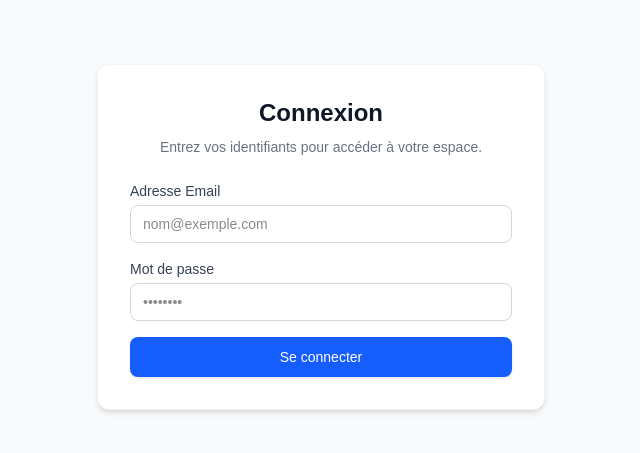
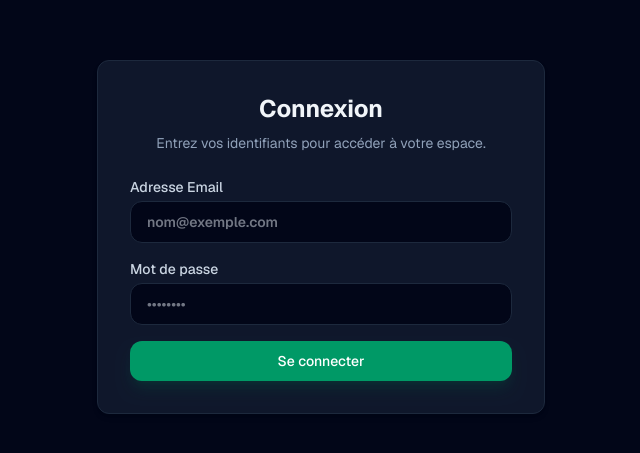
Before and after one commit to dantesShadow/budget, a Next.js app: page / in a window 1280 px wide. Shown: the part 163-616 px from the top of the page, without its empty margins (319-959 px from the left). Built offline with nearby package versions, Linux system fonts and the light colour scheme; no server answers.

Commit message:
Ajustement style de la page de connexion

```diff
--- a/src/app/page.tsx
+++ b/src/app/page.tsx
@@ -2,12 +2,12 @@ import { authenticate } from "@/app/api/auth/[...nextauth]/actions";
 
 export default function HomePage() {
   return (
-    <main className="min-h-screen flex items-center justify-center bg-gray-50 p-4">
-      <div className="w-full max-w-md bg-white rounded-xl shadow-md p-8 border border-gray-100">
-        <h1 className="text-2xl font-bold text-center text-gray-900 mb-2">
+    <main className="min-h-screen bg-slate-950 text-slate-100 font-sans flex items-center justify-center p-4">
+      <div className="w-full max-w-md bg-slate-900 rounded-xl shadow-md p-8 border border-slate-800">
+        <h1 className="text-2xl font-bold text-center text-slate-100 mb-2">
           Connexion
         </h1>
-        <p className="text-sm text-center text-gray-500 mb-6">
+        <p className="text-sm text-center text-slate-400 mb-6">
           Entrez vos identifiants pour accéder à votre espace.
         </p>
 
@@ -15,7 +15,7 @@ export default function HomePage() {
           <div>
             <label
               htmlFor="email"
-              className="block text-sm font-medium text-gray-700 mb-1"
+              className="block text-sm font-medium text-slate-300 mb-1"
             >
               Adresse Email
             </label>
@@ -25,14 +25,14 @@ export default function HomePage() {
               type="email"
               required
               placeholder="nom@exemple.com"
-              className="w-full px-3 py-2 border border-gray-300 rounded-lg focus:outline-none focus:ring-2 focus:ring-blue-500 text-sm"
+              className="w-full px-3 py-2 appearance-none bg-slate-950 border border-slate-800 rounded-xl px-4 py-2.5 text-sm font-semibold text-slate-200 cursor-pointer pr-10 focus:outline-none focus:border-emerald-500 disabled:cursor-not-allowed disabled:opacity-60"
             />
           </div>
 
           <div>
             <label
               htmlFor="password"
-              className="block text-sm font-medium text-gray-700 mb-1"
+              className="block text-sm font-medium text-slate-300 mb-1"
             >
               Mot de passe
             </label>
@@ -42,13 +42,13 @@ export default function HomePage() {
               type="password"
               required
               placeholder="••••••••"
-              className="w-full px-3 py-2 border border-gray-300 rounded-lg focus:outline-none focus:ring-2 focus:ring-blue-500 text-sm"
+              className="w-full px-3 py-2 appearance-none bg-slate-950 border border-slate-800 rounded-xl px-4 py-2.5 text-sm font-semibold text-slate-200 cursor-pointer pr-10 focus:outline-none focus:border-emerald-500 disabled:cursor-not-allowed disabled:opacity-60"
             />
           </div>
 
           <button
             type="submit"
-            className="w-full py-2.5 px-4 bg-blue-600 hover:bg-blue-700 text-white font-medium rounded-lg text-sm transition-colors duration-200 shadow-sm"
+            className="w-full flex items-center justify-center space-x-2 bg-emerald-600 hover:bg-emerald-500 text-white font-medium px-4 py-2.5 rounded-xl text-sm transition shadow-lg shadow-emerald-900/30"
           >
             Se connecter
           </button>
```
